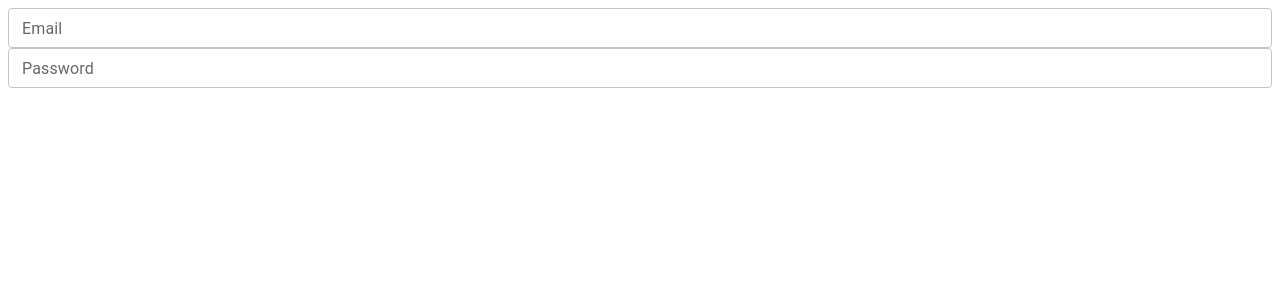
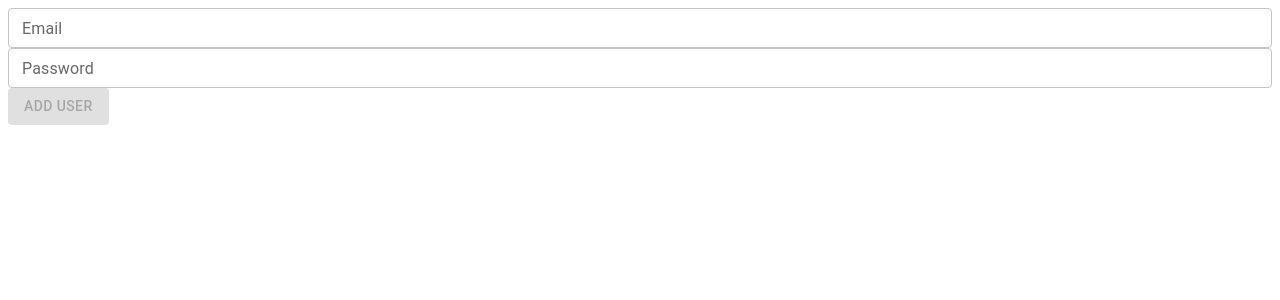
Before and after one commit to ChetanRath/user-list, a React (Vite) app: page / in a window 1280 px wide. Shown: the top 300 px of the page. Built offline with nearby package versions, Linux system fonts and the light colour scheme.

Commit message:
FORM ADDED

```diff
--- a/src/AddUser/index.tsx
+++ b/src/AddUser/index.tsx
@@ -1,6 +1,7 @@
 import { useForm } from 'react-hook-form';
 import { FormInputText } from 'components/FormInputText/FormInputText';
 import { FormInputValues } from './types';
+import { Button } from '@mui/material';
 
 const defaultValues: FormInputValues = {
   email: '',
@@ -8,19 +9,31 @@ const defaultValues: FormInputValues = {
 };
 
 export const AddUserForm = () => {
-  const { handleSubmit, control, getValues, watch } = useForm<FormInputValues>({
+  const { handleSubmit, control, getValues, watch, formState } = useForm<FormInputValues>({
     defaultValues: defaultValues,
   });
 
   watch();
 
-  console.log('5665656', getValues());
+  const submitHandler = () => {
+    console.log('erererer submitting');
+  };
+
+  const addUserDisabled = () => {
+    const values = getValues();
+
+    return Object.keys(formState.errors)?.length === 0 && (values?.email === '' || values?.password === '');
+  };
+
+  console.log('5665656', getValues(), formState.errors);
   return (
     <>
+      <form onSubmit={handleSubmit(submitHandler)}>
         <FormInputText
           name={'email'}
           control={control}
           label={'Email'}
+          rules={{ required: 'Email is required', minLength: 1 }}
           textFieldProps={{
             type: 'text',
           }}
@@ -29,10 +42,15 @@ export const AddUserForm = () => {
           name={'password'}
           control={control}
           label={'Password'}
+          rules={{ required: 'Password is required', minLength: 1 }}
           textFieldProps={{
-          type: 'text',
+            type: 'password',
           }}
         />
+        <Button disabled={addUserDisabled()} type={'submit'} variant={'contained'}>
+          {'Add User'}
+        </Button>
+      </form>
     </>
   );
 };
--- a/src/components/FormInputText/FormInputText.tsx
+++ b/src/components/FormInputText/FormInputText.tsx
@@ -2,11 +2,12 @@ import { Controller } from 'react-hook-form';
 import TextField from '@mui/material/TextField';
 import { FormInputProps } from 'types/FormProps';
 
-export const FormInputText = ({ name, control, label, textFieldProps }: FormInputProps) => {
+export const FormInputText = ({ name, control, label, textFieldProps, rules }: FormInputProps) => {
   return (
     <Controller
       name={name}
       control={control}
+      rules={rules}
       render={({ field: { onChange, value }, fieldState: { error }, formState }) => (
         <TextField
           helperText={error ? error.message : null}
--- a/src/types/FormProps.ts
+++ b/src/types/FormProps.ts
@@ -1,5 +1,6 @@
 import { TextFieldProps } from '@mui/material';
 import { GenericType } from './common.types';
+import { RegisterOptions } from 'react-hook-form';
 
 export interface FormInputProps {
   name: string;
@@ -7,4 +8,5 @@ export interface FormInputProps {
   label: string;
   setValue?: GenericType;
   textFieldProps?: TextFieldProps;
+  rules?: RegisterOptions;
 }
```
Lines whose indentation alone changed are shown as unchanged.
